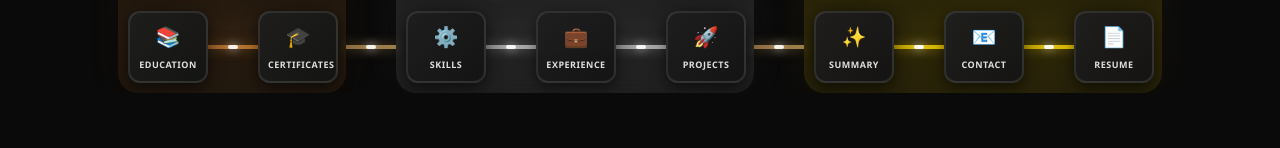
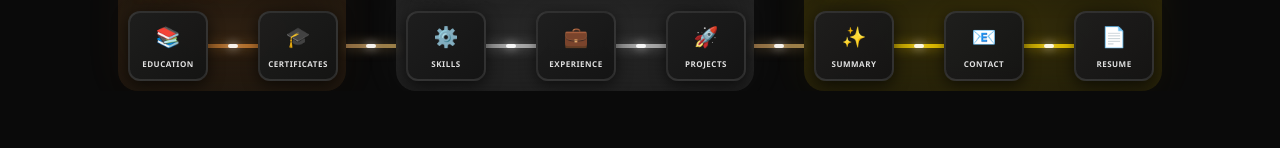
Before and after one commit to ViditDhull/ViditDhull.github.io, a plain HTML site: page index.html in a window 1280 px wide. Shown: the part 203-351 px from the top of the page. Drawn offline with Linux system fonts and the light colour scheme.

Commit message:
Reduces Font Size

```diff
--- a/assets/css/styles.css
+++ b/assets/css/styles.css
@@ -298,7 +298,7 @@ body {
 }
 
 .card-title {
-    font-size: 9px;
+    font-size: 8px;
     font-weight: 600;
     text-transform: uppercase;
     letter-spacing: 0.5px;
```
